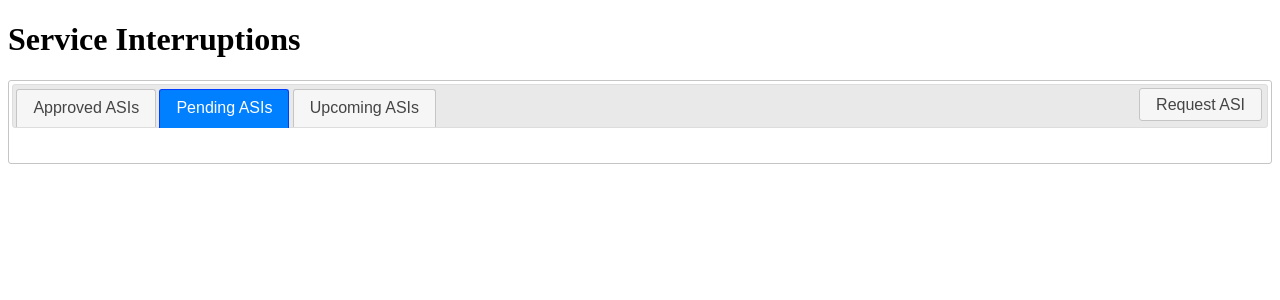
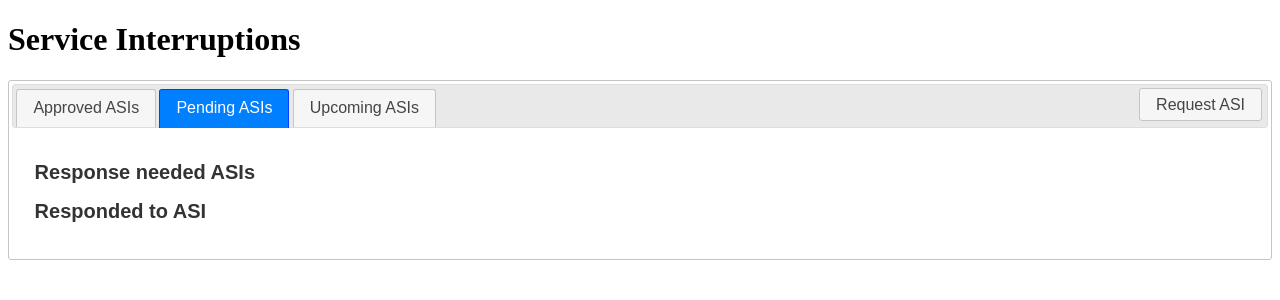
Before and after one commit to jguion/atlas, a Django app: page /mission_mapping/service_interruption/ in a window 1280 px wide, after a click on "Pending ASIs". Shown: the part 40-340 px from the top of the page. Run offline with Django 3.2, Linux system fonts and the light colour scheme; data comes from the database, SQL or seed files in the repository; some libraries are stand-ins or nearby versions.

Commit message:
updates to ASI page

```diff
--- a/mission_mapping/templates/service_interruptions.html
+++ b/mission_mapping/templates/service_interruptions.html
@@ -26,6 +26,8 @@
       var current_asi_table;
       var pending_asi_data;
       var pending_asi_table;
+      var pending_responded_asi_table;
+      var pending_responded_asi_data;
       var options;
 
       var approved_asi_map = {};
@@ -89,7 +91,7 @@
         sys_data.addColumn('string', 'System Name');
         sys_data.addColumn('string', "System description");
 
-        //TODO Put dependency calculation here
+        //TODO Put mission dependency calculation here
         sys_data.addRow([null, null, null]);
 
         sys_table = new google.visualization.Table(document.getElementById('m_dependencies'));
@@ -104,7 +106,8 @@
         current_asi_data = new google.visualization.DataTable();
         current_asi_data.addColumn('string', 'ID');
         current_asi_data.addColumn('string', 'Systems');
-        current_asi_data.addColumn('string', 'Organization')
+        current_asi_data.addColumn('string', 'Organization');
+        current_asi_data.addColumn('string', 'Criticality');
         current_asi_data.addColumn('datetime', 'Start Time');
         current_asi_data.addColumn('datetime', 'End Time');
         //current_asi_data.addRows([
@@ -117,7 +120,7 @@
           asi = approved_asis[i];
           approved_asi_map[String(asi.id)] = asi;
 
-          current_asi_data.addRow([String(asi.id), asi.systems_text, asi.organization, new Date(asi.start_time), new Date(asi.end_time)]);
+          current_asi_data.addRow([String(asi.id), asi.systems_text, asi.organization, asi.criticality, new Date(asi.start_time), new Date(asi.end_time)]);
         }
 
         current_asi_table = new google.visualization.Table(document.getElementById('current_asi_table'));
@@ -135,7 +138,8 @@
         pending_asi_data = new google.visualization.DataTable();
         pending_asi_data.addColumn('string', 'ID');
         pending_asi_data.addColumn('string', 'Systems');
-        pending_asi_data.addColumn('string', 'Organization')
+        pending_asi_data.addColumn('string', 'Organization');
+        pending_asi_data.addColumn('string', 'Criticality');
         pending_asi_data.addColumn('datetime', 'Start Time');
         pending_asi_data.addColumn('datetime', 'End Time');
 
@@ -143,7 +147,7 @@
           asi = pending_asis[i];
           pending_asi_map[String(asi.id)] = asi;
 
-          pending_asi_data.addRow([String(asi.id), asi.systems_text, asi.organization, new Date(asi.start_time), new Date(asi.end_time)]);
+          pending_asi_data.addRow([String(asi.id), asi.systems_text, asi.organization, asi.criticality, new Date(asi.start_time), new Date(asi.end_time)]);
         }
 
         pending_asi_table = new google.visualization.Table(document.getElementById('pending_asi_table'));
@@ -153,6 +157,31 @@
         google.visualization.events.addListener(pending_asi_table, 'select', function(){
           s = pending_asi_table.getSelection();
           row = s[0].row;
+          populatePendingASIDrill(row);
+          $( "#asi_drill" ).dialog( "open" );
+        });
+
+        pending_responded_asi_data = new google.visualization.DataTable();
+        pending_responded_asi_data.addColumn('string', 'ID');
+        pending_responded_asi_data.addColumn('string', 'Systems');
+        pending_responded_asi_data.addColumn('string', 'Organization');
+        pending_responded_asi_data.addColumn('string', 'Criticality');
+        pending_responded_asi_data.addColumn('datetime', 'Start Time');
+        pending_responded_asi_data.addColumn('datetime', 'End Time');
+
+        //for(i=0; i < pending_asis.length; i++){
+        //  asi = pending_asis[i];
+        //  pending_asi_map[String(asi.id)] = asi;
+        //pending_asi_data.addRow([String(asi.id), asi.systems_text, asi.organization, asi.criticality, new Date(asi.start_time), new Date(asi.end_time)]);
+        //}
+
+        pending_responded_asi_table = new google.visualization.Table(document.getElementById('pending_responded_asi_table'));
+        options = {showRowNumber: true, width: '100%', height:'100%'}
+        pending_responded_asi_table.draw(pending_responded_asi_data, options);
+
+        google.visualization.events.addListener(pending_responded_asi_table, 'select', function(){
+          s = pending_responded_asi_table.getSelection();
+          row2 = s[0].row;
           populatePendingASIDrill(row);
           $( "#asi_drill" ).dialog( "open" );
         });
@@ -310,6 +339,7 @@
       float:right;
       width: 65%
       }
+    h2{ font-size:1.25em}
     label, input { display:block; }
     input.text { margin-bottom:12px; width:95%; padding: .4em; }
     fieldset { padding:0; border:0; margin-top:25px; }
@@ -381,6 +411,9 @@
     <div class="m_label"><b>Dependencies:</b></div>
     <div id="m_dependencies"> </div>
 
+    <label for="concur_reason"><b>ASI Response :</b></label>
+    <input type="text" name="concur_reason" id="concur_reason" value="" class="text ui-widget-content ui-corner-all">
+
     <button class="ui-button ui-widget ui-corner-all asi_btn" id="concur_btn">Concur</button>
     <button class="ui-button ui-widget ui-corner-all asi_btn" id="nonconcur_btn">Non-concur</button>
 
@@ -399,7 +432,10 @@
       <div id="current_asi_table"></div>
     </div>
     <div id="tabs-1.5">
+      <div><h2> Response needed ASIs</div>
       <div id="pending_asi_table"></div>
+      <div><h2>Responded to ASI</h2></div>
+      <div id="pending_responded_asi_table"></div>
     </div>
     <div id="tabs-2">
       <div id='calendar'></div>
```
